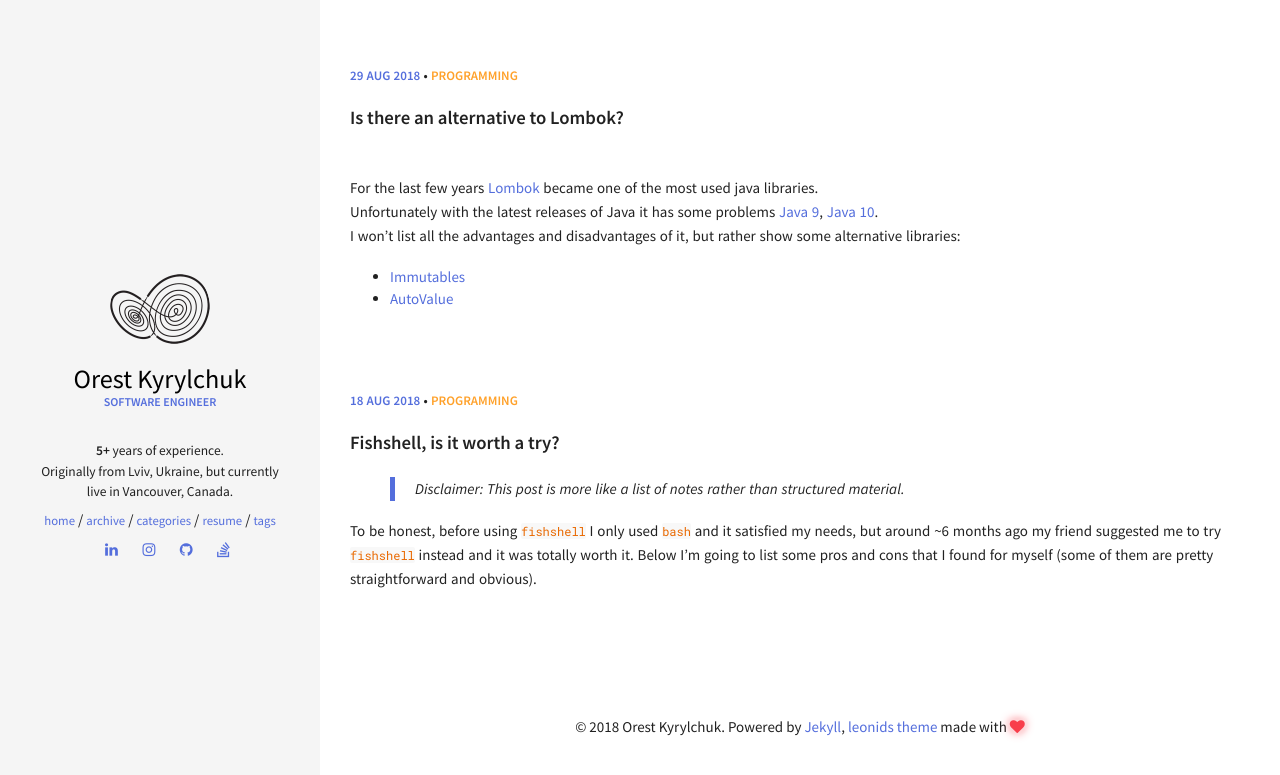
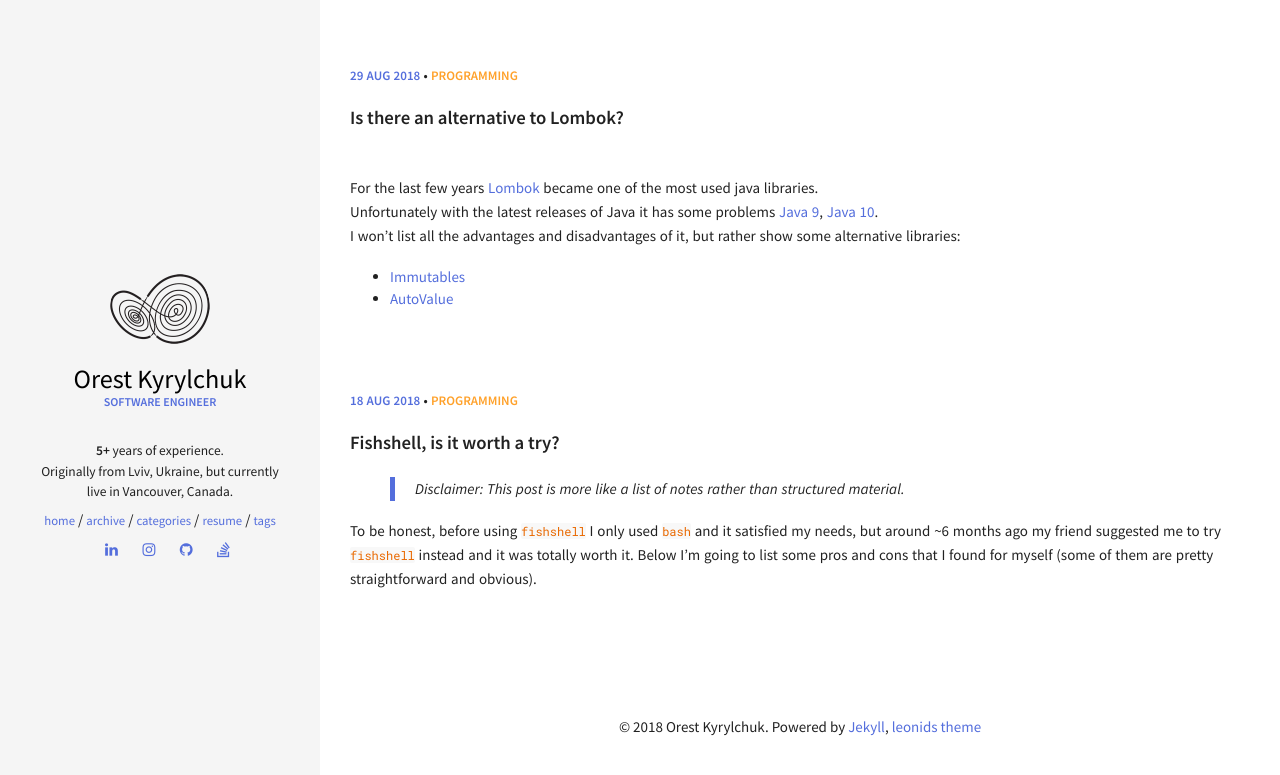
Before and after one commit to korest/korest.github.io, a Jekyll site: the page built from index.html, in a window 1280 px wide. Shown: the top 775 px of the page. Built offline with Jekyll 4.4.1, drawn with Linux system fonts in a browser that asks for light colours; the list of posts is cut into pages by our own code.

Commit message:
Updated footer

```diff
--- a/_includes/footer.html
+++ b/_includes/footer.html
@@ -1,3 +1,3 @@
 <footer>
-  &copy; {{ site.time | date: '%Y' }} {{ site.owner.name }}. Powered by <a href="http://jekyllrb.com/">Jekyll</a>, <a href="http://github.com/renyuanz/leonids/">leonids theme</a> made with <i class="fa fa-heart heart-icon"></i>
+  &copy; {{ site.time | date: '%Y' }} {{ site.owner.name }}. Powered by <a href="http://jekyllrb.com/">Jekyll</a>, <a href="http://github.com/renyuanz/leonids/">leonids theme
 </footer>
```
